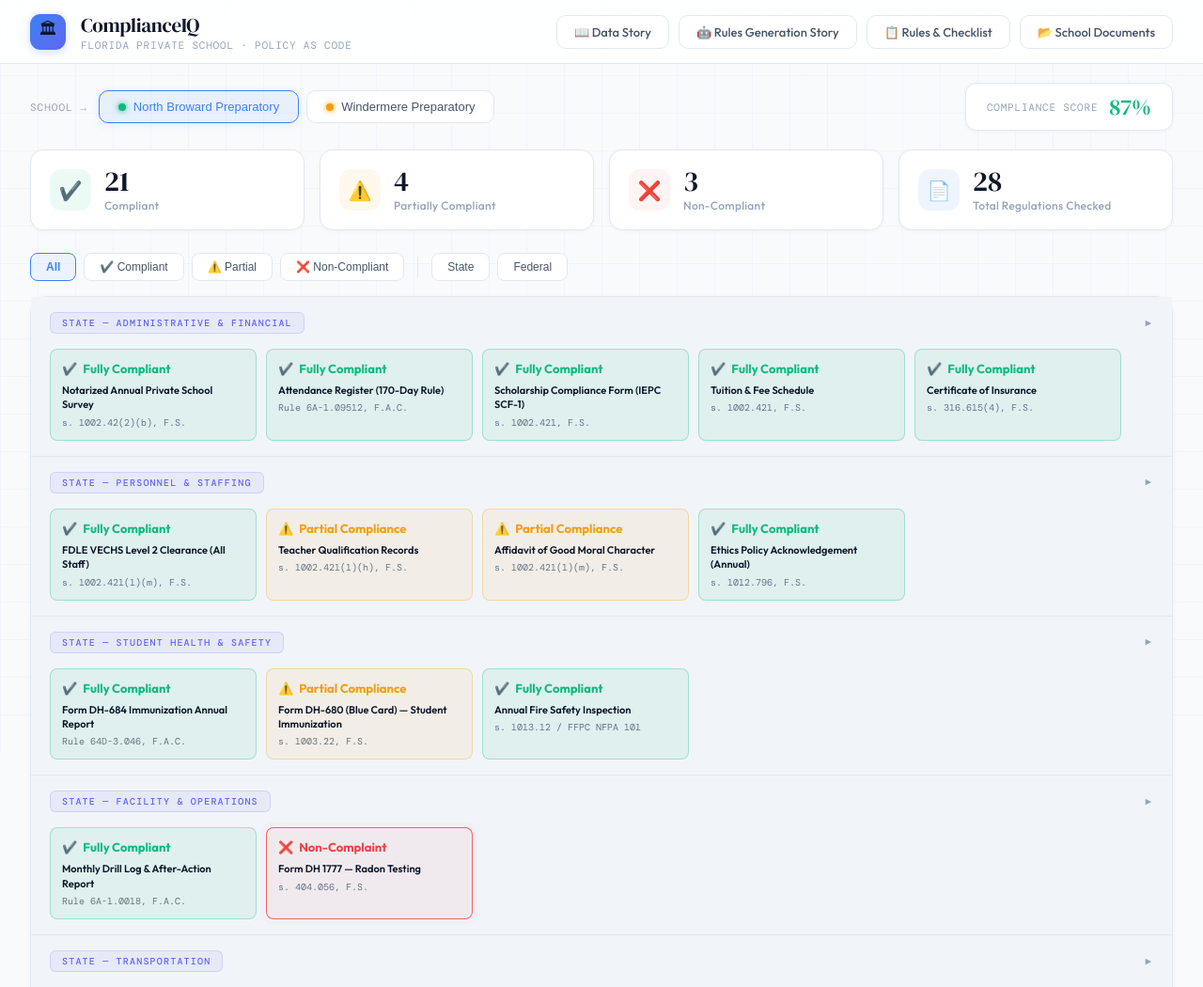
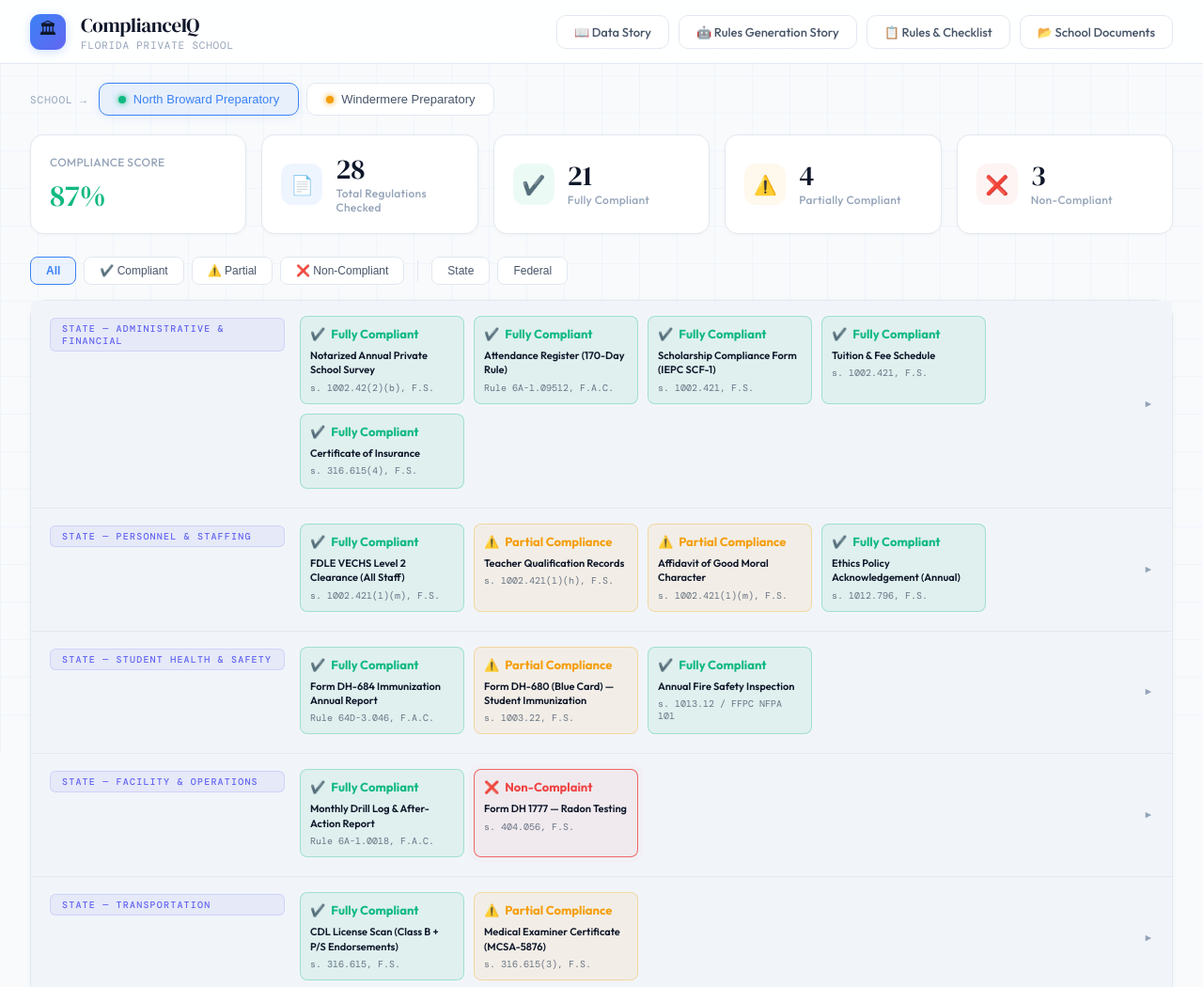
Before and after one commit to pavankumart18/school-compliance-checker, a website: page index.html in a window 1280 px wide. Shown: the top 1050 px of the page at 94% size. Drawn offline with nearby package versions, Linux system fonts and the light colour scheme.

Commit message:
updated ui

```diff
--- a/index.html
+++ b/index.html
@@ -21,7 +21,7 @@
       <div class="logo-badge">&#127963;</div>
       <div>
         <div class="header-title">ComplianceIQ</div>
-        <div class="header-subtitle">FLORIDA PRIVATE SCHOOL &middot; POLICY AS CODE</div>
+        <div class="header-subtitle">FLORIDA PRIVATE SCHOOL</div>
       </div>
     </div>
     <div class="header-right">
@@ -53,19 +53,28 @@
         Windermere Preparatory
       </button>
     </div>
-    <div class="overall-score" id="overallScore">
-      <span class="score-label">COMPLIANCE SCORE</span>
-      <span class="score-val" id="scoreVal">—</span>
-    </div>
   </div>
 
   <!-- SUMMARY STRIP -->
   <div class="summary-strip">
     <div class="stat-card">
+      <div style="display: flex; flex-direction: column; justify-content: center; height: 100%; gap: 6px;">
+        <div class="stat-label">COMPLIANCE SCORE</div>
+        <div class="score-val" id="scoreVal" style="font-size: 32px;">—</div>
+      </div>
+    </div>
+    <div class="stat-card">
+      <div class="stat-icon blue">&#128196;</div>
+      <div>
+        <div class="stat-num" id="countTotal">—</div>
+        <div class="stat-label">Total Regulations Checked</div>
+      </div>
+    </div>
+    <div class="stat-card">
       <div class="stat-icon green">&#10004;&#65039;</div>
       <div>
         <div class="stat-num" id="countCompliant">—</div>
-        <div class="stat-label">Compliant</div>
+        <div class="stat-label">Fully Compliant</div>
       </div>
     </div>
     <div class="stat-card">
@@ -80,13 +89,6 @@
       <div>
         <div class="stat-num" id="countNon">—</div>
         <div class="stat-label">Non-Compliant</div>
-      </div>
-    </div>
-    <div class="stat-card">
-      <div class="stat-icon blue">&#128196;</div>
-      <div>
-        <div class="stat-num" id="countTotal">—</div>
-        <div class="stat-label">Total Regulations Checked</div>
       </div>
     </div>
   </div>
--- a/script.js
+++ b/script.js
@@ -74,9 +74,9 @@ function getReg(regId) {
 }
 
 function statusLabel(status) {
-  if (status === 'compliant') return 'Compliant';
+  if (status === 'compliant') return 'Fully Compliant';
   if (status === 'non-compliant') return 'Non-Compliant';
-  if (status === 'partial') return 'Partial';
+  if (status === 'partial') return 'Partial Compliant';
   return status;
 }
 
@@ -145,7 +145,7 @@ function renderTable(animate) {
     const divider = document.createElement('div');
     divider.className = 'category-divider collapsed';
 
-    let itemsHTML = '<div style="display: flex; flex-wrap: wrap; gap: 10px; align-items: stretch; justify-content: flex-start; width: 100%;">';
+    let itemsHTML = '<div style="display: flex; flex-wrap: wrap; overflow: visible; gap: 10px; align-items: stretch; justify-content: flex-start; width: 100%; padding-bottom: 4px;">';
 
     cat.items.forEach(item => {
       const { reg, result } = item;
@@ -187,11 +187,15 @@ function renderTable(animate) {
     itemsHTML += '</div>';
 
     divider.innerHTML = `
-      <div style="display: flex; justify-content: space-between; align-items: center; width: 100%;">
-        <div class="category-tag">${cat.name}</div>
-        <span class="theme-chevron">&#9660;</span>
+      <div style="display: flex; flex-direction: row; align-items: flex-start; width: 100%; gap: 16px;">
+        <div class="category-tag-wrapper" style="width: 250px; flex-shrink: 0; padding-top: 2px;">
+          <div class="category-tag">${cat.name}</div>
+        </div>
+        <div style="flex-grow: 1; min-width: 0;">
+          ${itemsHTML}
+        </div>
+        <span class="theme-chevron" style="flex-shrink: 0; align-self: center;">&#9660;</span>
       </div>
-      ${itemsHTML}
     `;
     groupElement.appendChild(divider);
 
--- a/styles.css
+++ b/styles.css
@@ -512,15 +512,15 @@ body::before {
 
 /* Item dot pills for individual rules */
 .item-pill {
-  width: 220px;
+  width: 175px;
   height: 100%;
-  min-height: 90px;
+  min-height: 80px;
   border-radius: 8px;
   display: flex;
   flex-direction: column;
   align-items: stretch;
   justify-content: flex-start;
-  padding: 12px;
+  padding: 10px;
   font-size: 11px;
   text-align: left;
   border: 1px solid transparent;
```
Also changed, not shown: Compliance-story.html (+1 -1 lines).
